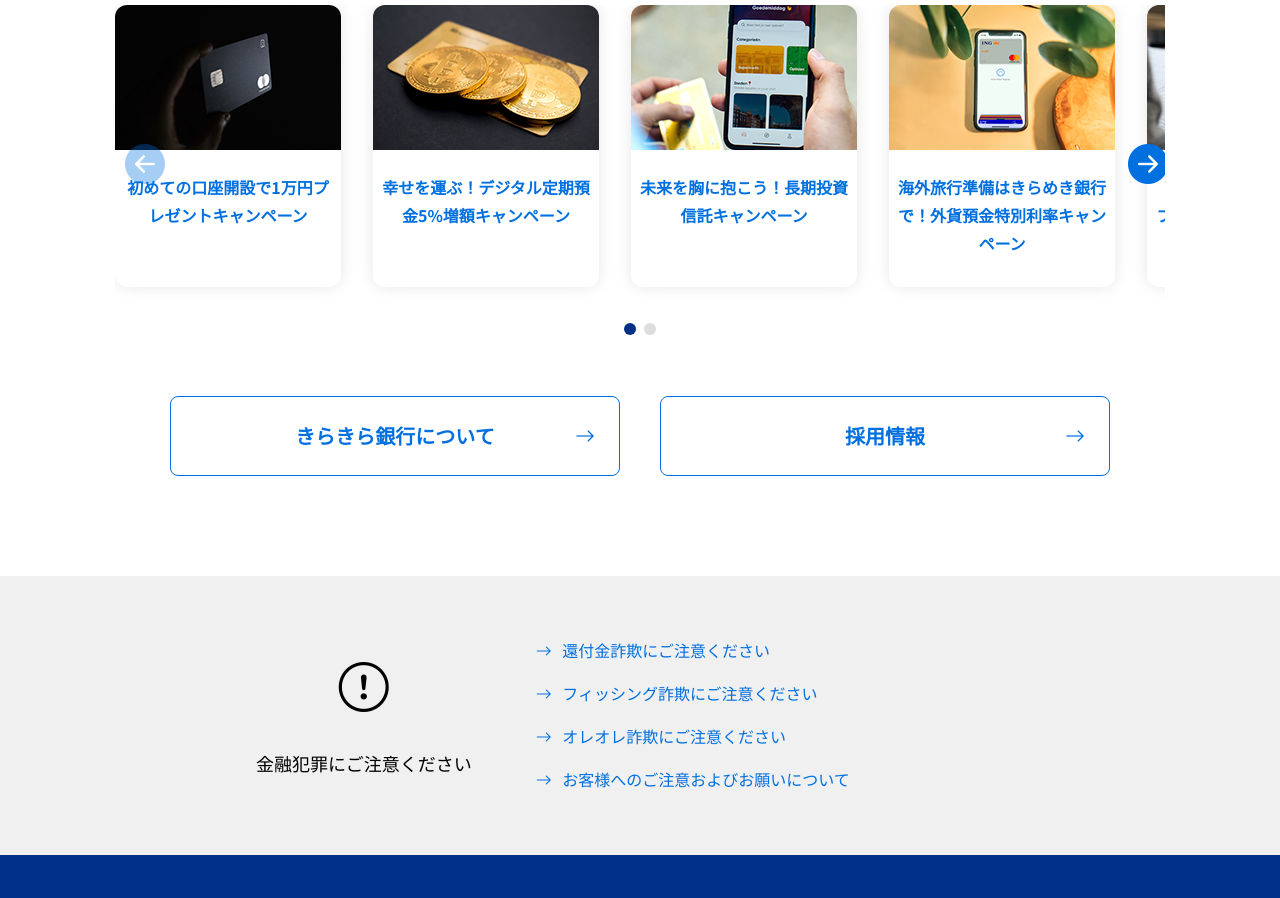
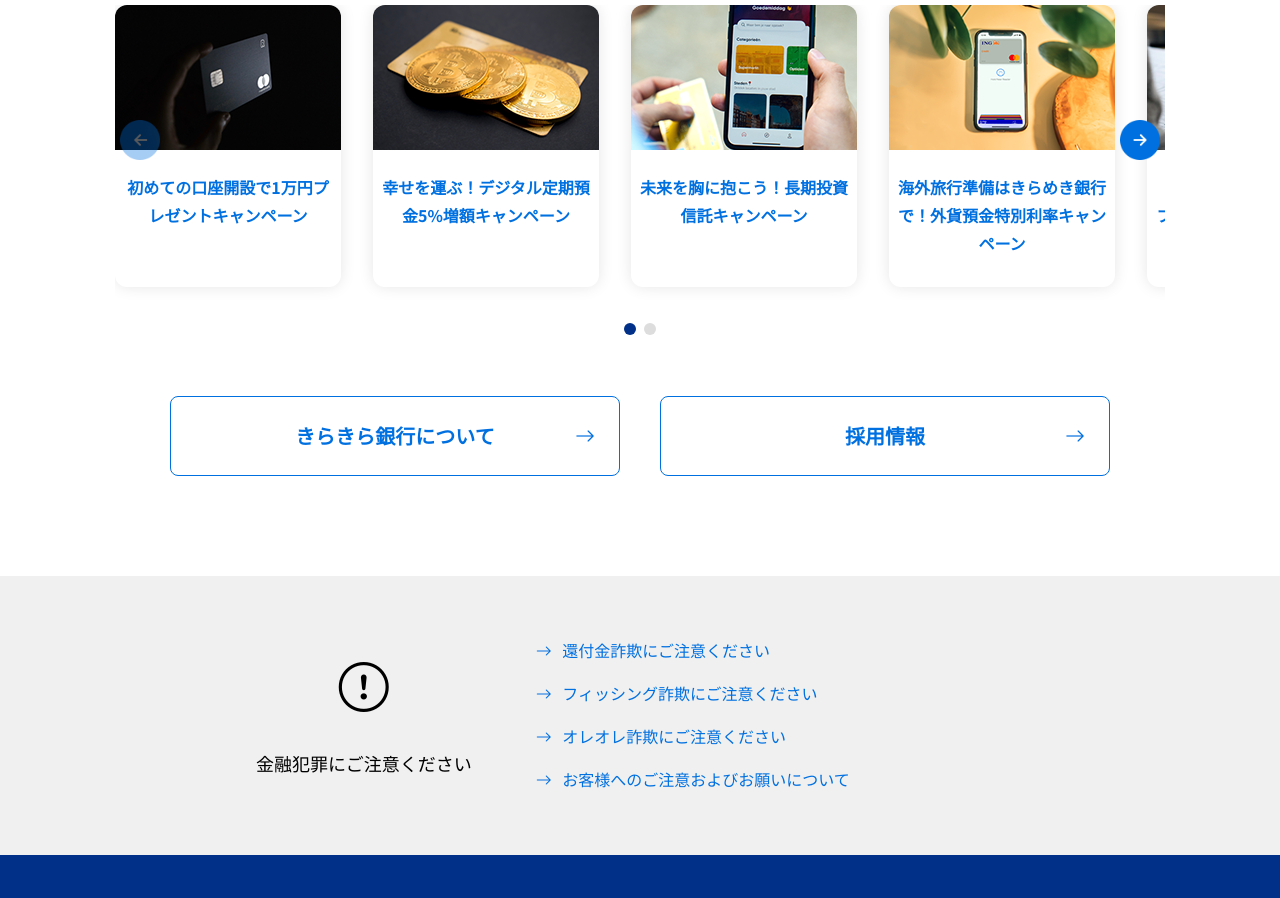
Before and after one commit to Itou-Hiroaki-qqq/kadai-kirakira-bank, a plain HTML site: page index.html in a window 1280 px wide. Shown: the part 2240-3138 px from the top of the page. Drawn offline with nearby package versions, Linux system fonts and the light colour scheme; some packages are replaced by stand-ins of ours.

Commit message:
CSS微修正

```diff
--- a/assets/style/style.css
+++ b/assets/style/style.css
@@ -819,28 +819,29 @@ campaign
 
 /* ナビゲーションボタンのスタイル */
 /* 共通のボタンスタイル */
-.original-butto-next,
-.original-butto-prev {
+.swiper-button-next,
+.swiper-button-prev {
+    background-size: contain;
+    background-repeat: no-repeat;
     position: absolute;
     top: 50%;
+    width: 40px;
+    height: 40px;
     transform: translateY(-50%);
     z-index: 10;
     cursor: pointer;
 }
 
-.arrow-icon {
-    font-size: 40px;
-    color: #0070e0;
-}
-
 /* 右（次へ）ボタンに画像を設定 */
-.original-butto-next {
-    right: -18px;
+.swiper-button-next {
+    background-image: url(../images/next.png);
+    right: 5px;
 }
 
 /* 左（前へ）ボタンに画像を設定 */
-.original-butto-prev {
-    left: -18px;
+.swiper-button-prev {
+    background-image: url(../images/prev.png);
+    left: 5px;
 }
 
 /* デフォルトの矢印を非表示にする */
--- a/index.html
+++ b/index.html
@@ -260,12 +260,8 @@
                             </div>
                         </div>
                         <!-- スライド左右のボタン -->
-                        <div class="swiper-button-prev">
-                            <i class="bi bi-arrow-left-circle-fill arrow-icon"></i>
-                        </div>
-                        <div class="swiper-button-next">
-                            <i class="bi bi-arrow-right-circle-fill arrow-icon"></i>
-                        </div>
+                        <div class="swiper-button-prev"></div>
+                        <div class="swiper-button-next"></div>
                     </div>
                 </div>
                 <!-- ページネーション -->
```
Also changed, not shown: assets/images/next.png (added), assets/images/prev.png (added), memo.txt.
